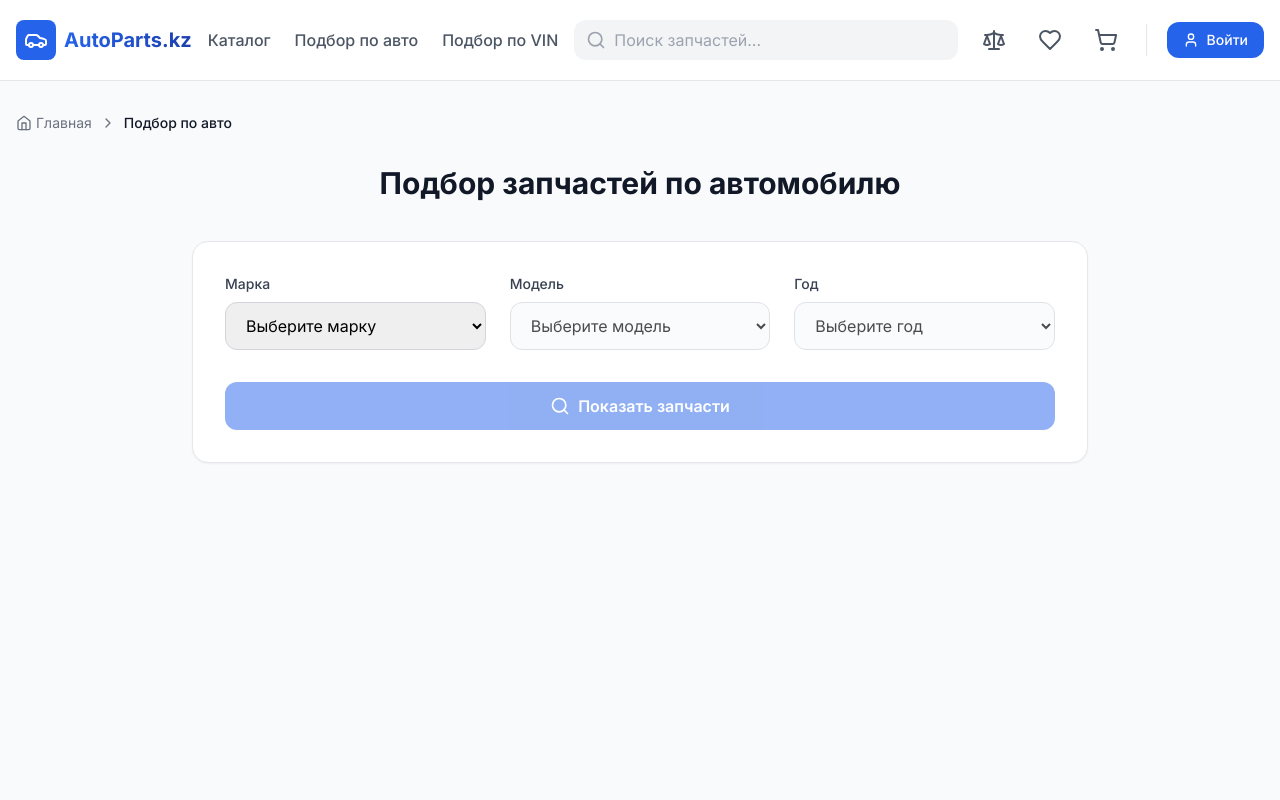
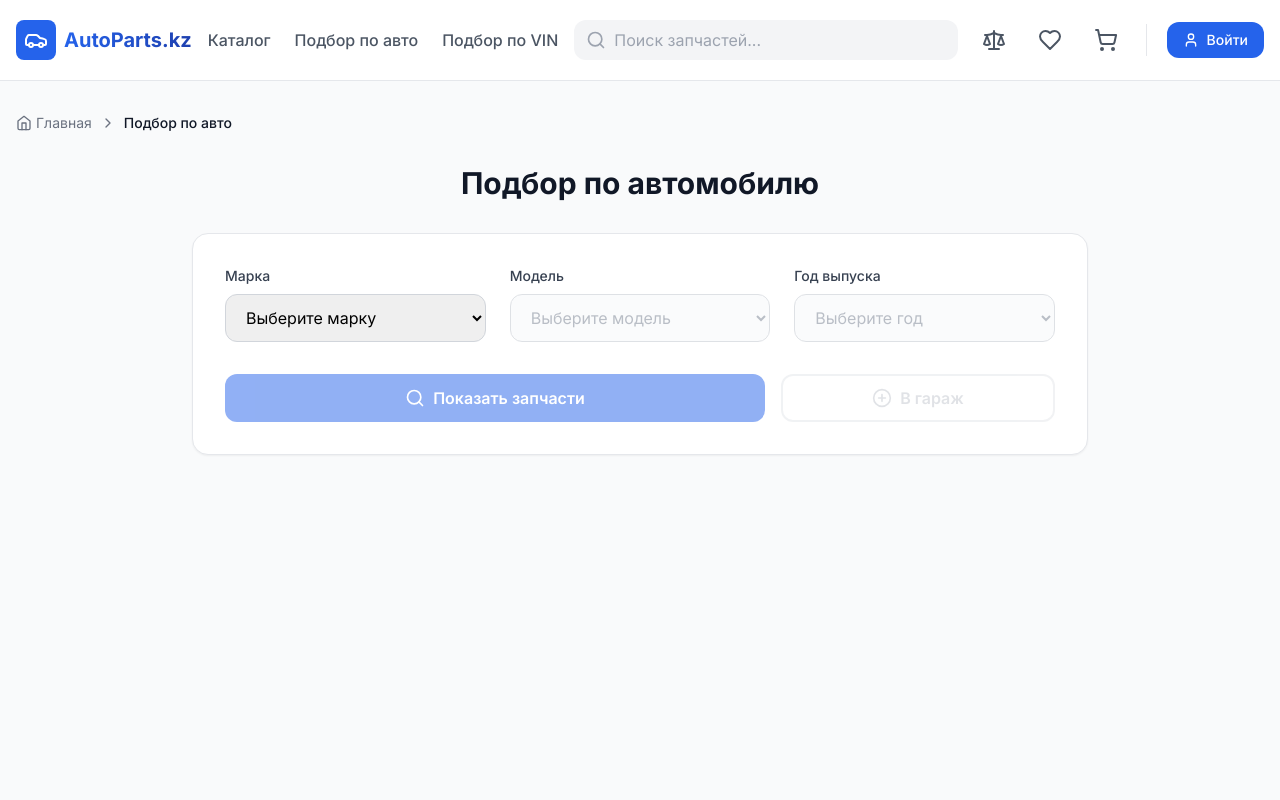
Before and after one commit to mayerpeter502-cloud/auto-parts-shop, a Next.js app: page /car-selector in a window 1280 px wide. Shown: the top 800 px of the page. Built offline with nearby package versions, Linux system fonts and the light colour scheme.

Commit message:
Feature: expand car database and fix garage saving logic

```diff
--- a/src/app/car-selector/page.tsx
+++ b/src/app/car-selector/page.tsx
@@ -3,32 +3,29 @@
 import { useState } from 'react';
 import Link from 'next/link';
 import Image from 'next/image';
-import {
-  ChevronRight,
-  Car,
-  Search,
-  CheckCircle2,
-  Home,
-  PlusCircle
-} from 'lucide-react';
+import { ChevronRight, Search, CheckCircle2, Home, PlusCircle } from 'lucide-react';
 import { productsApi } from '@/app/lib/api';
 import { useGarage } from '@/contexts/GarageContext';
 
+// Расширенная база для подсказок
 const carDatabase = {
-  brands: ['Toyota', 'Lexus', 'BMW', 'Mercedes', 'Hyundai', 'Kia'],
+  brands: ['Toyota', 'Lexus', 'BMW', 'Mercedes-Benz', 'Hyundai', 'Kia', 'Volkswagen', 'Nissan', 'Mitsubishi', 'Audi'],
   models: {
-    'Toyota': ['Camry', 'RAV4', 'Corolla', 'Land Cruiser', 'Hilux'],
-    'Lexus': ['ES', 'RX', 'LX', 'NX', 'GX'],
-    'BMW': ['3 Series', '5 Series', 'X3', 'X5', 'X6'],
-    'Mercedes': ['C-Class', 'E-Class', 'GLE', 'GLC', 'S-Class'],
-    'Hyundai': ['Accent', 'Elantra', 'Tucson', 'Santa Fe', 'Creta'],
-    'Kia': ['Rio', 'Optima', 'Sportage', 'Sorento', 'Cerato'],
+    'Toyota': ['Camry', 'RAV4', 'Corolla', 'Land Cruiser', 'Prado', 'Hilux', 'Highlander'],
+    'Lexus': ['ES', 'RX', 'LX', 'NX', 'GX', 'IS'],
+    'BMW': ['3 Series', '5 Series', '7 Series', 'X3', 'X5', 'X6', 'X7'],
+    'Mercedes-Benz': ['C-Class', 'E-Class', 'S-Class', 'GLE', 'GLC', 'GLS', 'G-Class'],
+    'Hyundai': ['Accent', 'Elantra', 'Sonata', 'Tucson', 'Santa Fe', 'Creta', 'Palisade'],
+    'Kia': ['Rio', 'Cerato', 'K5', 'Sportage', 'Sorento', 'Carnival', 'Stinger'],
+    'Volkswagen': ['Polo', 'Passat', 'Tiguan', 'Touareg', 'Golf', 'Teramont'],
+    'Nissan': ['Qashqai', 'X-Trail', 'Patrol', 'Juke', 'Terrano', 'Murano'],
+    'Mitsubishi': ['Lancer', 'Pajero', 'Outlander', 'ASX', 'L200', 'Montero'],
+    'Audi': ['A4', 'A6', 'A8', 'Q5', 'Q7', 'Q8'],
   },
-  years: Array.from({ length: 25 }, (_, i) => 2025 - i),
+  years: Array.from({ length: 35 }, (_, i) => 2025 - i),
 };
 
 export default function CarSelectorPage() {
-  // ПРАВИЛЬНО: Хук вызывается ВНУТРИ компонента
   const { addCar, cars } = useGarage();
 
   const [selectedBrand, setSelectedBrand] = useState('');
@@ -42,16 +39,18 @@ export default function CarSelectorPage() {
     if (selectedBrand && selectedModel && selectedYear) {
       setIsSearching(true);
       setIsSaved(false);
+      // Имитируем поиск
       setTimeout(() => {
         const allProducts = productsApi.getAll();
         setResults(allProducts.slice(0, 8));
         setIsSearching(false);
-      }, 800);
+      }, 600);
     }
   };
 
   const handleSaveToGarage = () => {
     if (selectedBrand && selectedModel && selectedYear) {
+      try {
         addCar({
           brand: selectedBrand,
           model: selectedModel,
@@ -59,12 +58,19 @@ export default function CarSelectorPage() {
           isDefault: cars.length === 0
         });
         setIsSaved(true);
+        // Сбросим статус "сохранено" через 3 секунды, чтобы можно было добавить еще
+        setTimeout(() => setIsSaved(false), 3000);
+      } catch (error) {
+        console.error("Ошибка при добавлении в гараж:", error);
+        alert("Не удалось сохранить авто. Проверьте консоль.");
+      }
     }
   };
 
   return (
     <div className="min-h-screen bg-gray-50">
       <main className="container mx-auto px-4 py-8">
+        {/* Хлебные крошки */}
         <nav className="flex items-center gap-2 text-sm text-gray-500 mb-8">
           <Link href="/" className="hover:text-blue-600 flex items-center gap-1">
             <Home className="w-4 h-4" /> Главная
@@ -74,49 +80,54 @@ export default function CarSelectorPage() {
         </nav>
 
         <div className="max-w-4xl mx-auto">
-          <div className="text-center mb-10">
-            <h1 className="text-3xl font-bold text-gray-900 mb-4">Подбор запчастей по автомобилю</h1>
-          </div>
+          <h1 className="text-3xl font-bold text-gray-900 mb-8 text-center">Подбор по автомобилю</h1>
 
           <div className="bg-white rounded-2xl shadow-sm border border-gray-200 p-6 md:p-8 mb-10">
             <div className="grid grid-cols-1 md:grid-cols-3 gap-6 mb-8">
+              {/* Выбор марки */}
               <div>
                 <label className="block text-sm font-medium text-gray-700 mb-2">Марка</label>
                 <select
                   value={selectedBrand}
                   onChange={(e) => { setSelectedBrand(e.target.value); setSelectedModel(''); }}
-                  className="w-full h-12 px-4 rounded-xl border border-gray-300 outline-none"
+                  className="w-full h-12 px-4 rounded-xl border border-gray-300 focus:ring-2 focus:ring-blue-500 outline-none transition-all"
                 >
                   <option value="">Выберите марку</option>
-                  {carDatabase.brands.map(brand => <option key={brand} value={brand}>{brand}</option>)}
+                  {carDatabase.brands.sort().map(brand => (
+                    <option key={brand} value={brand}>{brand}</option>
+                  ))}
                 </select>
               </div>
 
+              {/* Выбор модели */}
               <div>
                 <label className="block text-sm font-medium text-gray-700 mb-2">Модель</label>
                 <select
                   value={selectedModel}
                   disabled={!selectedBrand}
                   onChange={(e) => setSelectedModel(e.target.value)}
-                  className="w-full h-12 px-4 rounded-xl border border-gray-300 disabled:bg-gray-50 outline-none"
+                  className="w-full h-12 px-4 rounded-xl border border-gray-300 disabled:bg-gray-50 disabled:text-gray-400 focus:ring-2 focus:ring-blue-500 outline-none transition-all"
                 >
                   <option value="">Выберите модель</option>
-                  {selectedBrand && carDatabase.models[selectedBrand as keyof typeof carDatabase.models].map(model => (
+                  {selectedBrand && carDatabase.models[selectedBrand as keyof typeof carDatabase.models]?.map(model => (
                     <option key={model} value={model}>{model}</option>
                   ))}
                 </select>
               </div>
 
+              {/* Выбор года */}
               <div>
-                <label className="block text-sm font-medium text-gray-700 mb-2">Год</label>
+                <label className="block text-sm font-medium text-gray-700 mb-2">Год выпуска</label>
                 <select
                   value={selectedYear}
                   disabled={!selectedModel}
                   onChange={(e) => setSelectedYear(e.target.value)}
-                  className="w-full h-12 px-4 rounded-xl border border-gray-300 disabled:bg-gray-50 outline-none"
+                  className="w-full h-12 px-4 rounded-xl border border-gray-300 disabled:bg-gray-50 disabled:text-gray-400 focus:ring-2 focus:ring-blue-500 outline-none transition-all"
                 >
                   <option value="">Выберите год</option>
-                  {carDatabase.years.map(year => <option key={year} value={year}>{year}</option>)}
+                  {carDatabase.years.map(year => (
+                    <option key={year} value={year}>{year}</option>
+                  ))}
                 </select>
               </div>
             </div>
@@ -125,38 +136,45 @@ export default function CarSelectorPage() {
               <button
                 onClick={handleSearch}
                 disabled={!selectedYear || isSearching}
-                className="flex-1 h-12 bg-blue-600 hover:bg-blue-700 text-white font-semibold rounded-xl flex items-center justify-center gap-2 transition-colors disabled:opacity-50"
+                className="flex-[2] h-12 bg-blue-600 hover:bg-blue-700 text-white font-semibold rounded-xl flex items-center justify-center gap-2 transition-all disabled:opacity-50"
               >
-                {isSearching ? (
-                  <div className="w-5 h-5 border-2 border-white/30 border-t-white rounded-full animate-spin" />
+                {isSearching ? "Поиск..." : <><Search className="w-5 h-5" /> Показать запчасти</>}
+              </button>
+
+              <button
+                onClick={handleSaveToGarage}
+                disabled={!selectedYear || isSaved}
+                className={`flex-1 h-12 font-semibold rounded-xl border-2 transition-all flex items-center justify-center gap-2 ${
+                  isSaved
+                    ? 'border-green-500 text-green-600 bg-green-50'
+                    : 'border-blue-600 text-blue-600 hover:bg-blue-50 disabled:opacity-30 disabled:border-gray-300 disabled:text-gray-400'
+                }`}
+              >
+                {isSaved ? (
+                  <><CheckCircle2 className="w-5 h-5" /> Добавлено</>
                 ) : (
-                  <><Search className="w-5 h-5" /> Показать запчасти</>
+                  <><PlusCircle className="w-5 h-5" /> В гараж</>
                 )}
               </button>
-
-              {selectedYear && !isSearching && (
-                <button
-                  onClick={handleSaveToGarage}
-                  disabled={isSaved}
-                  className={`flex-1 h-12 font-semibold rounded-xl border-2 transition-all flex items-center justify-center gap-2 ${
-                    isSaved ? 'border-green-500 text-green-600 bg-green-50' : 'border-blue-600 text-blue-600 hover:bg-blue-50'
-                  }`}
-                >
-                  {isSaved ? <CheckCircle2 className="w-5 h-5" /> : <PlusCircle className="w-5 h-5" />}
-                  {isSaved ? 'В гараже' : 'В гараж'}
-                </button>
-              )}
             </div>
           </div>
 
+          {/* Результаты поиска */}
           {results.length > 0 && (
-            <div className="grid grid-cols-2 md:grid-cols-4 gap-4">
+            <div className="grid grid-cols-2 md:grid-cols-4 gap-4 animate-in fade-in slide-in-from-bottom-4 duration-500">
               {results.map((part) => (
-                <Link key={part.id} href={`/product/${part.id}`} className="bg-white rounded-xl border p-4 hover:shadow-md transition-shadow">
-                  <div className="relative aspect-square mb-3">
-                    {part.image && <Image src={part.image} alt={part.name} fill className="object-contain" />}
+                <Link key={part.id} href={`/product/${part.id}`} className="bg-white rounded-xl border p-4 hover:shadow-md transition-shadow group">
+                  <div className="relative aspect-square mb-3 overflow-hidden rounded-lg">
+                    {part.image && (
+                      <Image
+                        src={part.image}
+                        alt={part.name}
+                        fill
+                        className="object-contain group-hover:scale-110 transition-transform"
+                      />
+                    )}
                   </div>
-                  <h4 className="font-medium text-sm line-clamp-2 text-gray-900">{part.name}</h4>
+                  <h4 className="font-medium text-sm line-clamp-2 text-gray-800">{part.name}</h4>
                   <p className="text-blue-600 font-bold mt-2">{part.price.toLocaleString()} ₸</p>
                 </Link>
               ))}
```
Lines whose indentation alone changed are shown as unchanged.
